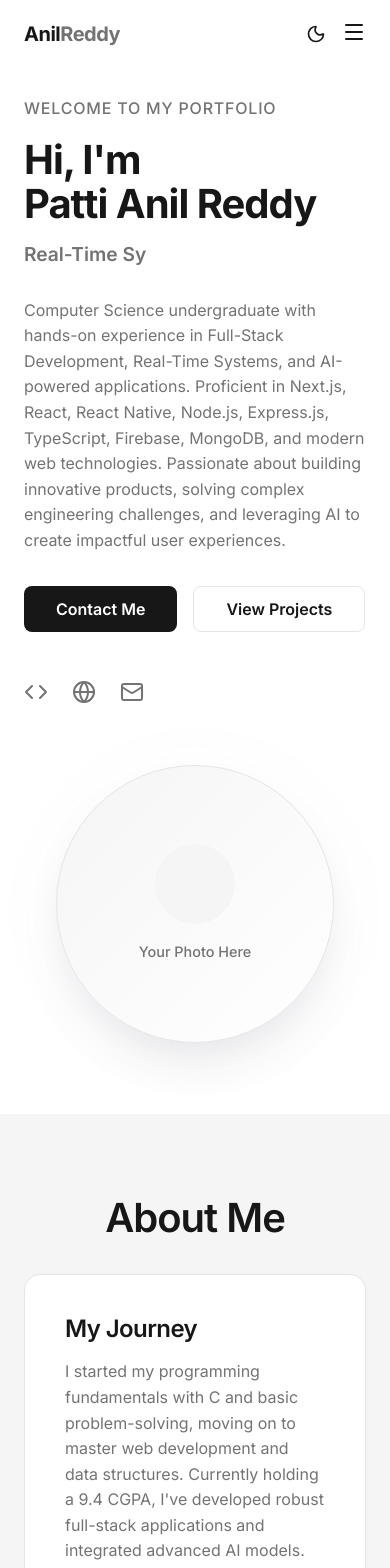
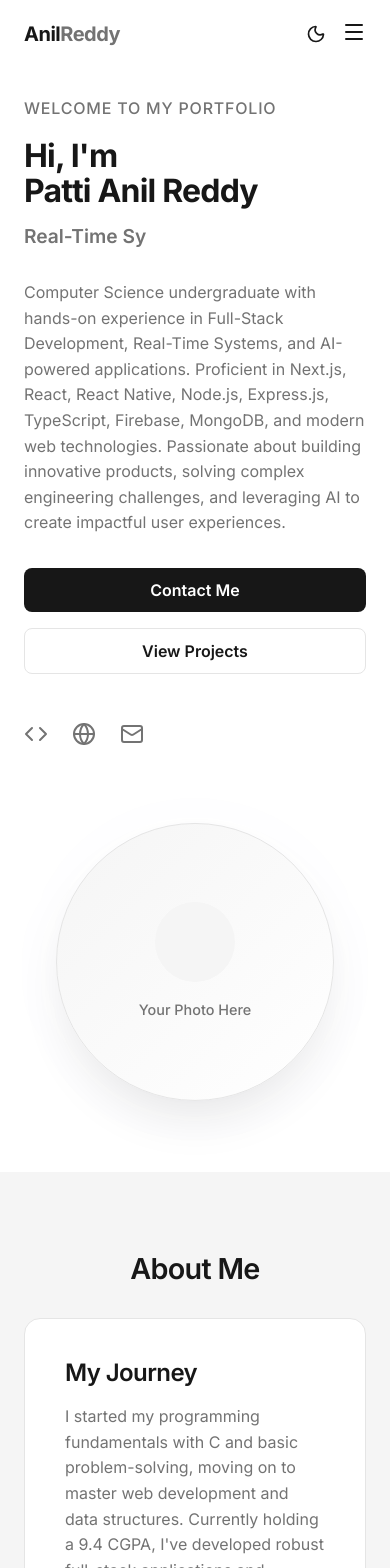
Before and after one commit to Anil-reddy-1/Portfolio, a React (Vite) app: page / in a window 390 px wide. Shown: the top 1568 px of the page. Built offline with nearby package versions, Linux system fonts and the light colour scheme.

Commit message:
made responsive

```diff
--- a/src/components/sections/About.tsx
+++ b/src/components/sections/About.tsx
@@ -18,9 +18,9 @@ export default function About() {
           animate={inView ? { opacity: 1, y: 0 } : {}}
           transition={{ duration: 0.6 }}
         >
-          <h2 style={{ fontSize: '2.5rem', marginBottom: '2rem', textAlign: 'center' }}>About Me</h2>
+          <h2 style={{ marginBottom: '2rem', textAlign: 'center' }}>About Me</h2>
 
-          <div style={{ display: 'grid', gridTemplateColumns: 'repeat(auto-fit, minmax(300px, 1fr))', gap: '3rem', alignItems: 'center' }}>
+          <div className="about-grid">
             <div style={{ background: 'var(--card)', padding: '2.5rem', borderRadius: '1rem', border: '1px solid var(--border)' }}>
               <h3 style={{ fontSize: '1.5rem', marginBottom: '1rem', color: 'var(--foreground)' }}>My Journey</h3>
               <p style={{ marginBottom: '1.5rem' }}>
@@ -31,7 +31,7 @@ export default function About() {
               </p>
             </div>
 
-            <div style={{ display: 'grid', gridTemplateColumns: '1fr 1fr', gap: '1.5rem' }}>
+            <div className="stats-grid">
               <div style={{ background: 'var(--card)', padding: '2rem', borderRadius: '1rem', border: '1px solid var(--border)', textAlign: 'center' }}>
                 <h4 style={{ fontSize: '3rem', fontWeight: 700, color: 'var(--foreground)', marginBottom: '0.5rem' }}>
                   {inView ? <CountUp end={3} duration={2.5} /> : '0'}
--- a/src/components/sections/Hero.tsx
+++ b/src/components/sections/Hero.tsx
@@ -7,7 +7,7 @@ import { personalInfo } from '../../data/data';
 export default function Hero() {
   return (
     <section id="hero" style={{ minHeight: '100vh', display: 'flex', alignItems: 'center', paddingTop: '6rem', paddingBottom: '2rem' }}>
-      <div className="container" style={{ display: 'grid', gridTemplateColumns: 'repeat(auto-fit, minmax(300px, 1fr))', gap: '2rem', alignItems: 'center' }}>
+      <div className="container hero-grid">
 
         {/* Text Content */}
         <motion.div
@@ -25,7 +25,7 @@ export default function Hero() {
             Welcome to my portfolio
           </motion.p>
 
-          <h1 style={{ fontSize: 'clamp(2.5rem, 5vw, 4rem)', fontWeight: 800, lineHeight: 1.1 }}>
+          <h1 style={{ fontWeight: 800, lineHeight: 1.1 }}>
             Hi, I'm <br />
             <span style={{ color: 'var(--foreground)' }}>{personalInfo.name}</span>
           </h1>
@@ -47,7 +47,7 @@ export default function Hero() {
             {personalInfo.summary}
           </p>
 
-          <div style={{ display: 'flex', gap: '1rem', marginTop: '1rem' }}>
+          <div className="action-buttons">
             <motion.a
               whileHover={{ scale: 1.05 }}
               whileTap={{ scale: 0.95 }}
@@ -89,8 +89,8 @@ export default function Hero() {
           {/* Abstract glowing background effect */}
           <div style={{
             position: 'absolute',
-            width: '300px',
-            height: '300px',
+            width: '80%',
+            height: '80%',
             background: 'radial-gradient(circle, rgba(100,100,250,0.1) 0%, rgba(0,0,0,0) 70%)',
             borderRadius: '50%',
             filter: 'blur(40px)',
--- a/src/components/sections/Projects.tsx
+++ b/src/components/sections/Projects.tsx
@@ -66,14 +66,7 @@ export default function Projects() {
             {projectsData.map((project) => (
               <div
                 key={project.id}
-                className="embla__slide"
-                style={{
-                  flex: '0 0 100%',
-                  minWidth: 0,
-                  maxWidth: '500px',
-                  '@media (min-width: 768px)': { flex: '0 0 calc(50% - 1rem)' },
-                  '@media (min-width: 1024px)': { flex: '0 0 calc(33.333% - 1.33rem)' }
-                }}
+                className="embla__slide project-slide"
               >
                 <div style={{
                   background: 'var(--card)',
@@ -99,7 +92,7 @@ export default function Projects() {
                       ))}
                     </div>
 
-                    <div style={{ display: 'flex', gap: '1rem' }}>
+                    <div className="project-links">
                       <a href={project.github} target="_blank" rel="noreferrer" style={{ display: 'flex', alignItems: 'center', gap: '0.5rem', fontSize: '0.9rem', fontWeight: 600, color: 'var(--foreground)' }}>
                         <Code size={18} /> Code
                       </a>
--- a/src/index.css
+++ b/src/index.css
@@ -126,7 +126,90 @@ h1, h2, h3, h4, h5, h6 {
   letter-spacing: -0.025em;
 }
 
+h1 {
+  font-size: clamp(2rem, 8vw, 4rem);
+}
+h2 {
+  font-size: clamp(1.8rem, 5vw, 2.5rem);
+}
+
 p {
   line-height: 1.6;
   color: var(--muted-foreground);
 }
+
+/* Responsive Grid Layouts */
+.hero-grid {
+  display: grid;
+  grid-template-columns: 1fr;
+  gap: 3rem;
+  align-items: center;
+}
+@media (min-width: 768px) {
+  .hero-grid {
+    grid-template-columns: 1fr 1fr;
+    gap: 2rem;
+  }
+}
+
+.about-grid {
+  display: grid;
+  grid-template-columns: 1fr;
+  gap: 3rem;
+  align-items: center;
+}
+@media (min-width: 768px) {
+  .about-grid {
+    grid-template-columns: 1fr 1fr;
+  }
+}
+
+.stats-grid {
+  display: grid;
+  grid-template-columns: 1fr;
+  gap: 1.5rem;
+}
+@media (min-width: 480px) {
+  .stats-grid {
+    grid-template-columns: 1fr 1fr;
+  }
+}
+
+.project-slide {
+  flex: 0 0 100%;
+  min-width: 0;
+  max-width: 100%;
+}
+@media (min-width: 768px) {
+  .project-slide {
+    flex: 0 0 calc(50% - 1rem);
+  }
+}
+@media (min-width: 1024px) {
+  .project-slide {
+    flex: 0 0 calc(33.333% - 1.33rem);
+  }
+}
+
+.action-buttons {
+  display: flex;
+  flex-direction: column;
+  gap: 1rem;
+  margin-top: 1rem;
+}
+@media (min-width: 480px) {
+  .action-buttons {
+    flex-direction: row;
+  }
+}
+
+.project-links {
+  display: flex;
+  flex-direction: column;
+  gap: 1rem;
+}
+@media (min-width: 480px) {
+  .project-links {
+    flex-direction: row;
+  }
+}
```
